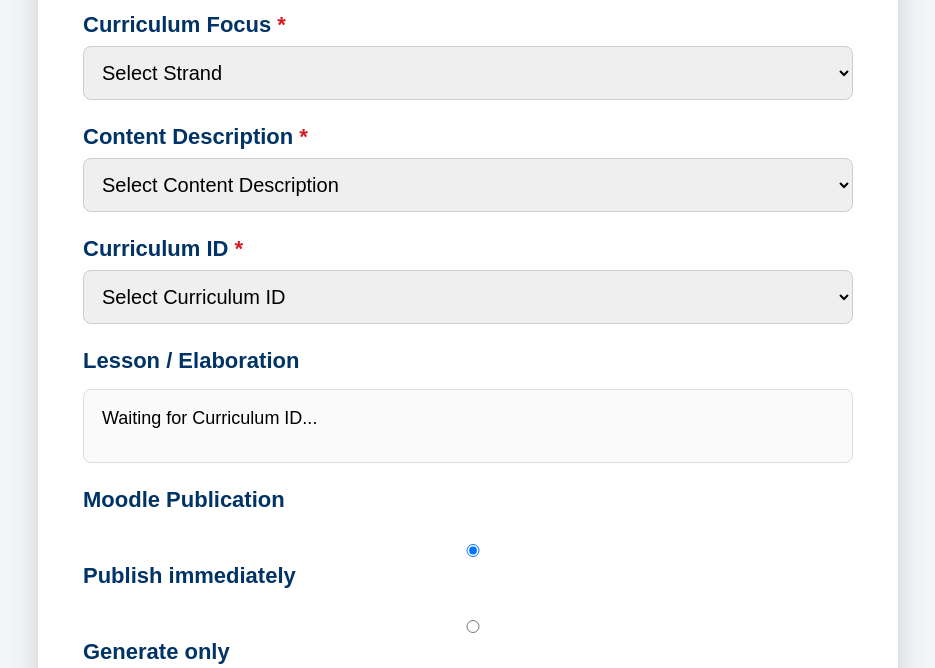
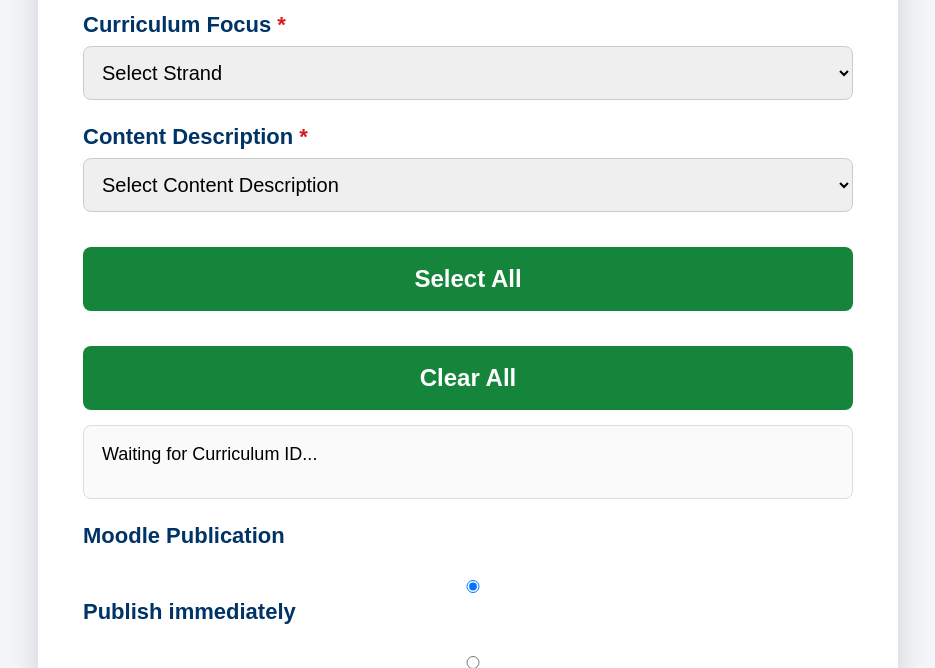
Before and after one commit to rono711/AI-Curriculum-Builder, a Python web app: template build-app/templates/index.html in a window 1280 px wide. Shown: the part 967-1635 px from the top of the page, without its empty margins (172-1107 px from the left). Run offline with Jinja, Linux system fonts and the light colour scheme; the template is opened without the code that fills it, so the values that code supplies are empty.

Commit message:
Add multi-select curriculum elaboration build workflow

```diff
--- a/build-app/templates/index.html
+++ b/build-app/templates/index.html
@@ -773,29 +773,10 @@
 
             </select>
 
-            <label>
-
-                Curriculum ID
-
-                <span class="required">*</span>
-
-            </label>
-
-            <select id="curriculum_id">
-
-                <option value="">
-
-                    Select Curriculum ID
-
-                </option>
-
-            </select>
-
-            <label>
-
-                Lesson / Elaboration
-
-            </label>
+            <div class="lesson-selection-actions">
+                  <button type="button" id="selectAllLessons">Select All</button>
+                  <button type="button" id="clearAllLessons">Clear All</button>
+              </div>
 
             <div id="lessons">
 
@@ -990,16 +971,12 @@
     }
 
     function clearLessons() {
-
-        clearSelect(
-            "curriculum_id",
-            "Select Curriculum ID"
-        );
+        curriculumLessons = [];
+        selectedCurriculumLesson = null;
+        selectedCurriculumLessons = [];
 
         document.getElementById("lessons").innerHTML =
-
-            "<div class='lesson'>Waiting for Curriculum ID...</div>";
-
+            "<div class='lesson'>Select a Content Description first...</div>";
     }
 
     function removeNan(values) {
@@ -1581,6 +1558,7 @@
 
     let curriculumLessons = [];
     let selectedCurriculumLesson = null;
+      let selectedCurriculumLessons = [];
 
 
     async function loadLessons() {
@@ -1590,84 +1568,90 @@
 
         curriculumLessons = [];
         selectedCurriculumLesson = null;
-
-        clearSelect(
-            "curriculum_id",
-            parentCode
-                ? "Loading Curriculum IDs..."
-                : "Select Content Description first"
-        );
-
-        document.getElementById("lessons").innerHTML =
-            "<div class='lesson'>Waiting for Curriculum ID...</div>";
+        selectedCurriculumLessons = [];
+
+        const container =
+            document.getElementById("lessons");
 
         if (!parentCode) {
+            container.innerHTML =
+                "<div class='lesson'>Select a Content Description first...</div>";
             return;
         }
 
-        const lessons = await fetchJSON(
+        container.innerHTML =
+            "<div class='lesson'>Loading lessons...</div>";
+
+        curriculumLessons = await fetchJSON(
             API_BASE
             + "/lessons?parent_code="
             + encodeURIComponent(parentCode)
         );
 
-        curriculumLessons = lessons;
-
-        clearSelect(
-            "curriculum_id",
-            "Select Curriculum ID"
-        );
-
-        const curriculumSelect =
-            document.getElementById("curriculum_id");
-
-        curriculumLessons.forEach(lesson => {
-
-            const option =
-                document.createElement("option");
-
-            option.value =
-                lesson.curriculum_code;
-
-            option.textContent =
-                lesson.curriculum_code;
-
-            curriculumSelect.appendChild(option);
-
-        });
-
+        displaySelectedCurriculumLesson();
     }
 
 
+
+
+
     function displaySelectedCurriculumLesson() {
-
-        const curriculumCode =
-            document.getElementById("curriculum_id").value;
 
         const container =
             document.getElementById("lessons");
 
-        selectedCurriculumLesson =
-            curriculumLessons.find(
-                lesson =>
-                    lesson.curriculum_code === curriculumCode
-            ) || null;
-
-        if (!selectedCurriculumLesson) {
-            container.innerHTML =
-                "<div class='lesson'>Waiting for Curriculum ID...</div>";
-            return;
-        }
-
-        const lesson = selectedCurriculumLesson;
-        const div = document.createElement("div");
-        div.className = "lesson";
-
-        const lessonText = document.createElement("div");
-        lessonText.textContent = lesson.lesson;
-        div.appendChild(lessonText);
-
-        if (lesson.already_built) {
+        container.innerHTML = "";
+
+        selectedCurriculumLessons = [];
+        selectedCurriculumLesson = null;
+
+        curriculumLessons.forEach(lesson => {
+
+            const div =
+                document.createElement("div");
+
+            div.className = "lesson";
+
+            const label =
+                document.createElement("label");
+
+            if (lesson.can_build) {
+
+                const box =
+                    document.createElement("input");
+
+                box.type = "checkbox";
+                box.className =
+                    "lesson-select-checkbox";
+
+                box.dataset.curriculumCode =
+                    lesson.curriculum_code;
+
+                box.addEventListener(
+                    "change",
+                    syncLessonSelection
+                );
+
+                label.appendChild(box);
+            }
+
+            const code =
+                document.createElement("strong");
+
+            code.textContent =
+                lesson.curriculum_code;
+
+            label.appendChild(code);
+
+            label.appendChild(
+                document.createTextNode(
+                    " — " + lesson.lesson
+                )
+            );
+
+            div.appendChild(label);
+
+if (lesson.already_built) {
 
             div.classList.add("lesson-published");
 
@@ -1731,10 +1715,69 @@
 
         }
 
-        container.innerHTML = "";
-        container.appendChild(div);
-
+
+
+            container.appendChild(div);
+        });
+
+        syncLessonSelection();
     }
+
+
+    function syncLessonSelection() {
+
+        const selectedCodes =
+            new Set(
+                Array.from(
+                    document.querySelectorAll(
+                        ".lesson-select-checkbox:checked"
+                    )
+                ).map(
+                    box =>
+                        box.dataset.curriculumCode
+                )
+            );
+
+        selectedCurriculumLessons =
+            curriculumLessons.filter(
+                lesson =>
+                    selectedCodes.has(
+                        String(lesson.curriculum_code)
+                    )
+            );
+
+        selectedCurriculumLesson =
+            selectedCurriculumLessons.length === 1
+                ? selectedCurriculumLessons[0]
+                : null;
+    }
+
+
+    function selectAllLessons() {
+
+        document.querySelectorAll(
+            ".lesson-select-checkbox"
+        ).forEach(
+            box => box.checked = true
+        );
+
+        syncLessonSelection();
+    }
+
+
+    function clearAllLessons() {
+
+        document.querySelectorAll(
+            ".lesson-select-checkbox"
+        ).forEach(
+            box => box.checked = false
+        );
+
+        syncLessonSelection();
+    }
+
+
+
 
 
     async function publishGeneratedLesson(
@@ -1797,21 +1840,7 @@
                 true
             );
 
-            const publishedCurriculumCode =
-                selectedCurriculumLesson
-                    ? selectedCurriculumLesson.curriculum_code
-                    : null;
-
             await loadLessons();
-
-            if (publishedCurriculumCode) {
-
-                document.getElementById(
-                    "curriculum_id"
-                ).value = publishedCurriculumCode;
-
-                displaySelectedCurriculumLesson();
-            }
 
         }
         catch (error) {
@@ -1926,15 +1955,17 @@
 
 
     document
-
-        .getElementById(
-            "curriculum_id"
-        )
-
+        .getElementById("selectAllLessons")
         .addEventListener(
-            "change",
-
-            displaySelectedCurriculumLesson
+            "click",
+            selectAllLessons
+        );
+
+    document
+        .getElementById("clearAllLessons")
+        .addEventListener(
+            "click",
+            clearAllLessons
         );
 
 
@@ -2073,36 +2104,43 @@
     async function submitBuild(event) {
 
         event.preventDefault();
-        if (!selectedCurriculumLesson) {
-
+
+        syncLessonSelection();
+
+        if (!selectedCurriculumLessons.length) {
             alert(
-                "Please select a Curriculum ID."
-            );
-
+                "Please select at least one lesson / elaboration."
+            );
             return;
         }
 
-        if (!selectedCurriculumLesson.can_build) {
-
+        const invalidLesson =
+            selectedCurriculumLessons.find(
+                lesson => !lesson.can_build
+            );
+
+        if (invalidLesson) {
             alert(
-                "The selected Curriculum ID has already been built "
-                + "or is awaiting publication."
-            );
-
+                "One or more selected lessons cannot be built."
+            );
             return;
         }
 
-        const lessonNumbers = [
-
-            parseInt(
-                selectedCurriculumLesson.lesson_number
-            )
-
-        ];
-
+        const lessonNumbers =
+            selectedCurriculumLessons.map(
+                lesson =>
+                    parseInt(lesson.lesson_number)
+            );
+
+        /*
+         * All displayed lessons were loaded using the currently
+         * selected parent_code, so they already belong to the
+         * selected Content Description.
+         *
+         * Individual elaborations may have different topic_id values.
+         */
         const topicId =
-
-            selectedCurriculumLesson.topic_id;
+            selectedCurriculumLessons[0].topic_id;
 
         const payload = {
 
```
